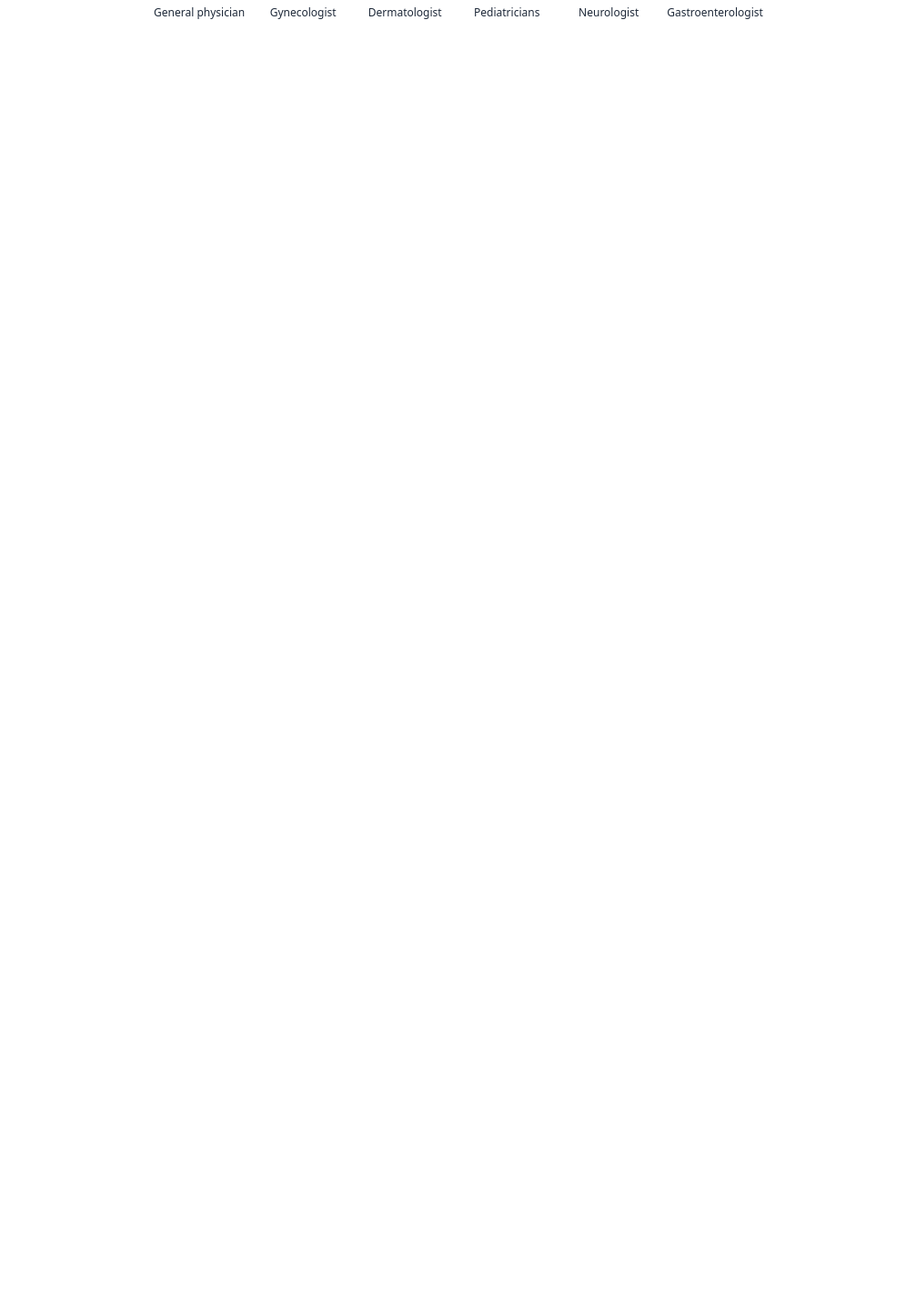
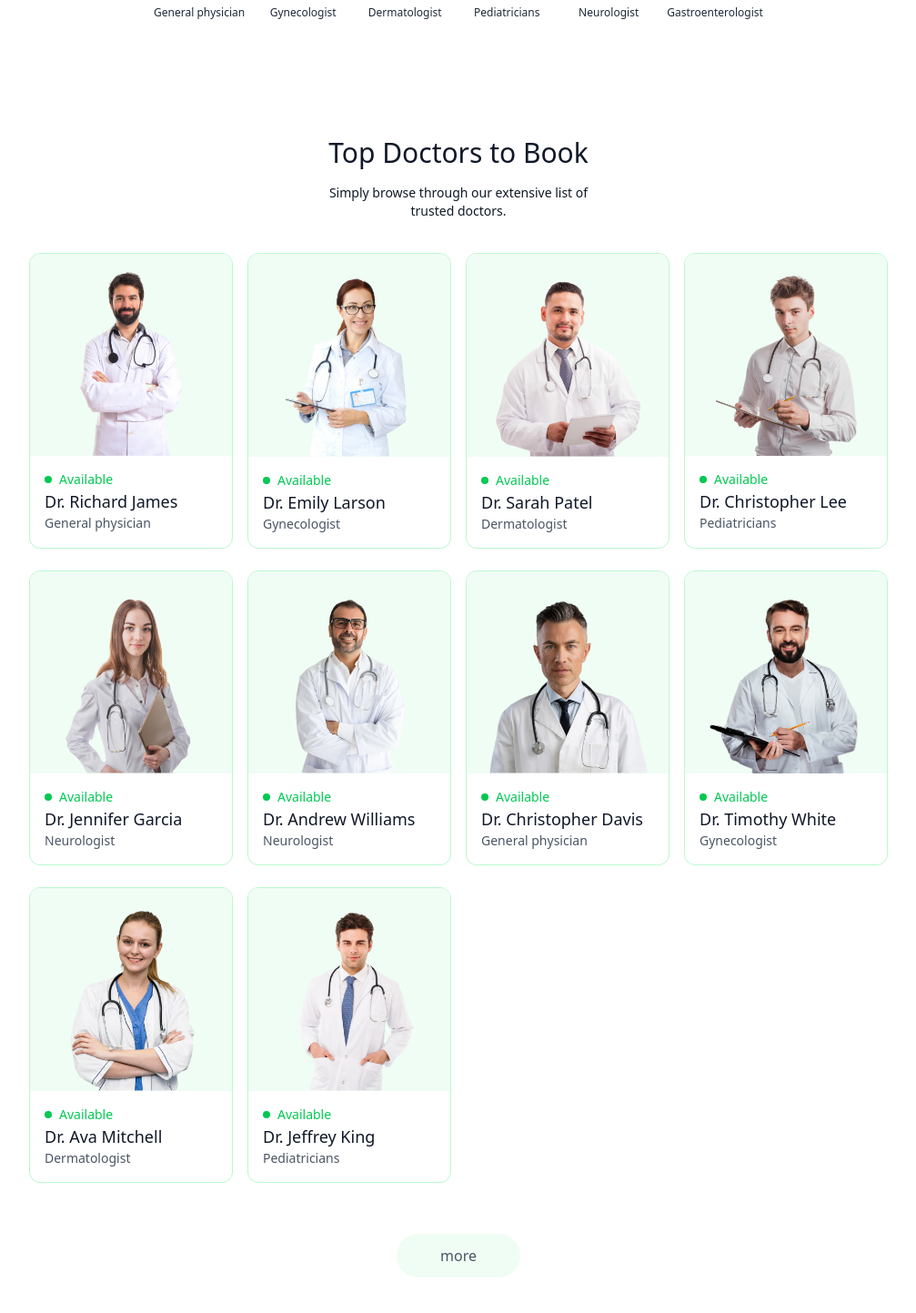
Before and after one commit to Rishabh0319/DocAppointix, a React (Vite) app in the folder frontend/: page / in a window 1280 px wide. Shown: the part 999-2442 px from the top of the page at 91% size, without its empty margins (136-1143 px from the left). Before the commit the page ends 1085 px from the top, so only its background shows below. Built offline with nearby package versions, Linux system fonts and the light colour scheme.

Commit message:
[feat] (frontend): home page TopDoctors section structure is DONE

```diff
--- a/frontend/src/components/Header.jsx
+++ b/frontend/src/components/Header.jsx
@@ -20,7 +20,7 @@
 
             {/* right section */}
             <section className='md:w-1/2 relative'>
-                <img className='w-full md:absolute bottom-0 h-auto rounded-lg' src={assets.header_img} alt="header image" />
+                <img className='w-full md:absolute bottom-0 h-auto rounded-lg' src={assets.DA_Header} alt="header image" />
             </section>
 
         </div>
--- /dev/null
+++ b/frontend/src/components/TopDoctors.jsx
@@ -0,0 +1,34 @@
+import React from 'react';
+import { doctors } from "../assets/assets_frontend/assets";
+import { useNavigate } from 'react-router-dom';
+
+const TopDoctors = () => {
+
+    const navigate = useNavigate();
+
+    return (
+        <div className='flex flex-col items-center gap-4 my-16 text-gray-900 md:mx-10'>
+            <h1 className='text-3xl font-medium'>Top Doctors to Book</h1>
+            <p className='sm:w-1/3 text-center text-sm'>Simply browse through our extensive list of trusted doctors.</p>
+            <div className='w-full grid grid-cols-auto [grid-template-columns:repeat(auto-fill,minmax(200px,1fr))] gap-4 pt-5 gap-y-6 px-3 sm:px-0'>
+                {
+                    doctors.slice(0, 10).map((item, index) => (
+                        <div onClick={() => navigate(`/appointment/${item._id}`)} key={index} className='border border-green-200 rounded-xl overflow-hidden cursor-pointer hover:translate-y-[-10px] transition-all duration-500'>
+                            <img className='bg-green-50' src={item.image} alt={item.name} />
+                            <div className='p-4'>
+                                <div className='flex items-center gap-2 text-sm text-center text-green-500'>
+                                    <p className='w-2 h-2 rounded-full bg-green-500'></p><p>Available</p>
+                                </div>
+                                <p className='text-gray-900 text-lg font-medium'>{item.name}</p>
+                                <p className='text-gray-600 text-sm'>{item.speciality}</p>
+                            </div>
+                        </div>
+                    ))
+                }
+            </div>
+            <button className='bg-green-50 text-gray-600 px-12 py-3 rounded-full mt-10'>more</button>
+        </div>
+    )
+}
+
+export default TopDoctors;
--- a/frontend/src/pages/Home.page.jsx
+++ b/frontend/src/pages/Home.page.jsx
@@ -1,12 +1,14 @@
 import React from 'react';
 import Header from "../components/Header";
 import SpecialityMenu from '../components/SpecialityMenu';
+import TopDoctors from '../components/TopDoctors';
 
 const HomePage = () => {
   return (
     <div>
       <Header />
       <SpecialityMenu />
+      <TopDoctors />
     </div>
   )
 }
```
Also changed, not shown: frontend/src/assets/assets_frontend/assets.js (+4 -3 lines), frontend/src/assets/assets_frontend/DA_header.png (added).
